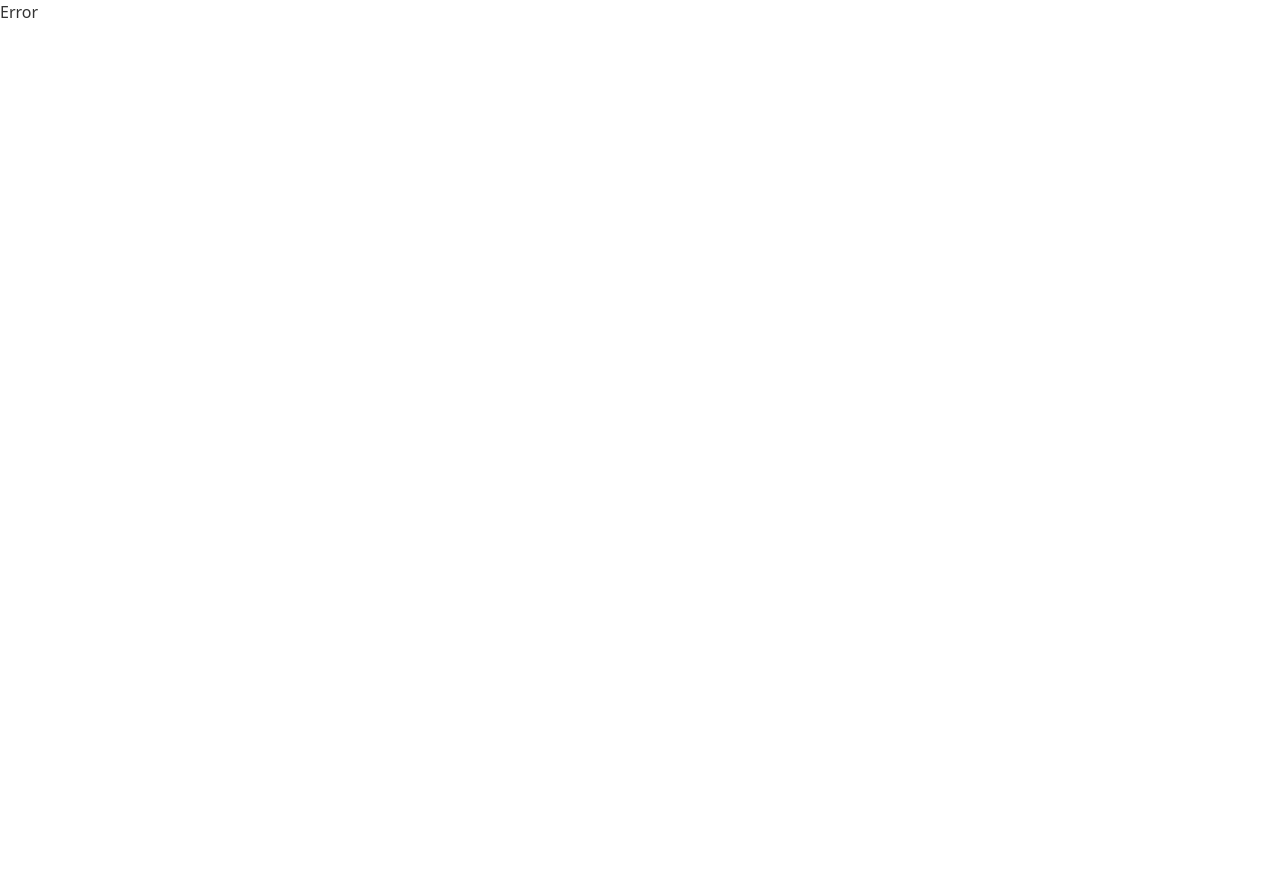
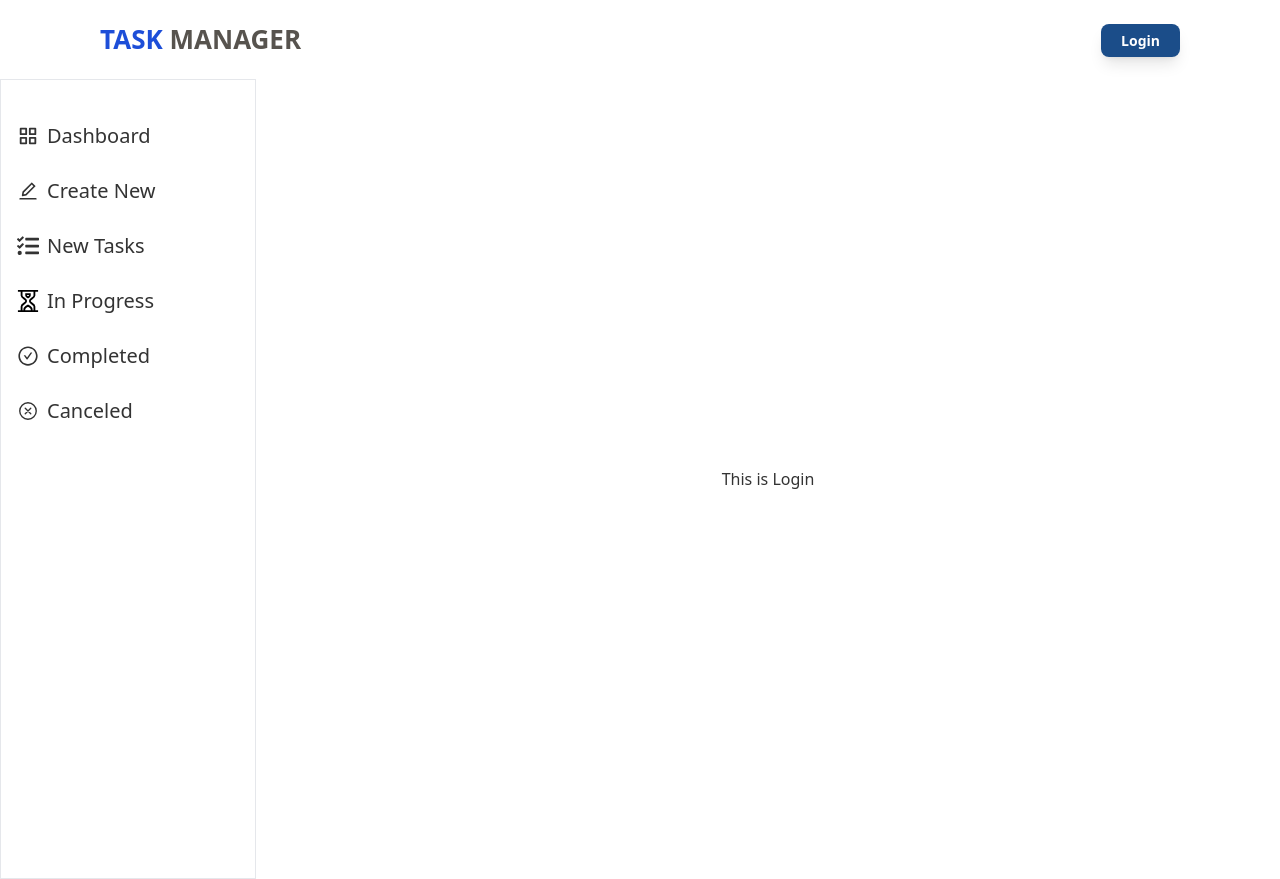
Before and after one commit to MahfujAhsan/task-dashboard, a React (Create React App) app: page /login in a window 1280 px wide. Before the commit this address had no page. Before the commit the page ends 800 px from the top, so only its background shows below. Built offline with nearby package versions, Linux system fonts and the light colour scheme.

Commit message:
navbar code updated

```diff
--- /dev/null
+++ b/src/Login/SignIn.js
@@ -0,0 +1,11 @@
+import React from 'react';
+
+const SignIn = () => {
+    return (
+        <div>
+            <p>This is Login</p>
+        </div>
+    );
+};
+
+export default SignIn;
--- a/src/Navbar/Navbar.js
+++ b/src/Navbar/Navbar.js
@@ -1,9 +1,19 @@
 import React from 'react';
+import { Link } from 'react-router-dom';
 
 const Navbar = () => {
     return (
-        <div>
-            <p>This is Navbar</p>
+        <div className='px-[100px] py-[20px] flex justify-between items-center'>
+            <div>
+                <h3 className='text-[26px] uppercase font-bold'><span className='text-blue-700'>Task</span> <span className='text-stone-600'>Manager</span></h3>
+            </div>
+            <div>
+                <ul>
+                    <li>
+                        <Link className='bg-primary text-white font-bold px-[20px] py-[7px] rounded-lg shadow-lg text-[14px]' to="/login">Login</Link>
+                    </li>
+                </ul>
+            </div>
         </div>
     );
 };
--- a/src/Routes/Routes.js
+++ b/src/Routes/Routes.js
@@ -6,6 +6,7 @@ import Dashboard from "../Dashboard/Dashboard";
 import DashboardLayout from "../DashboardLayout/DashboardLayout";
 import DisplayError from "../DisplayError/DisplayError";
 import InProgress from "../InProgress/InProgress";
+import SignIn from "../Login/SignIn";
 import NewTasks from "../NewTasks/NewTasks";
 
 const route = createBrowserRouter([
@@ -38,6 +39,10 @@ const route = createBrowserRouter([
                 path: "/canceled",
                 element: <Canceled></Canceled>
             },
+            {
+                path: "/login",
+                element: <SignIn></SignIn>
+            },
         ]
     }
 ])
```
Also changed, not shown: 2 other files (tests, documents, lock files or other folders).
